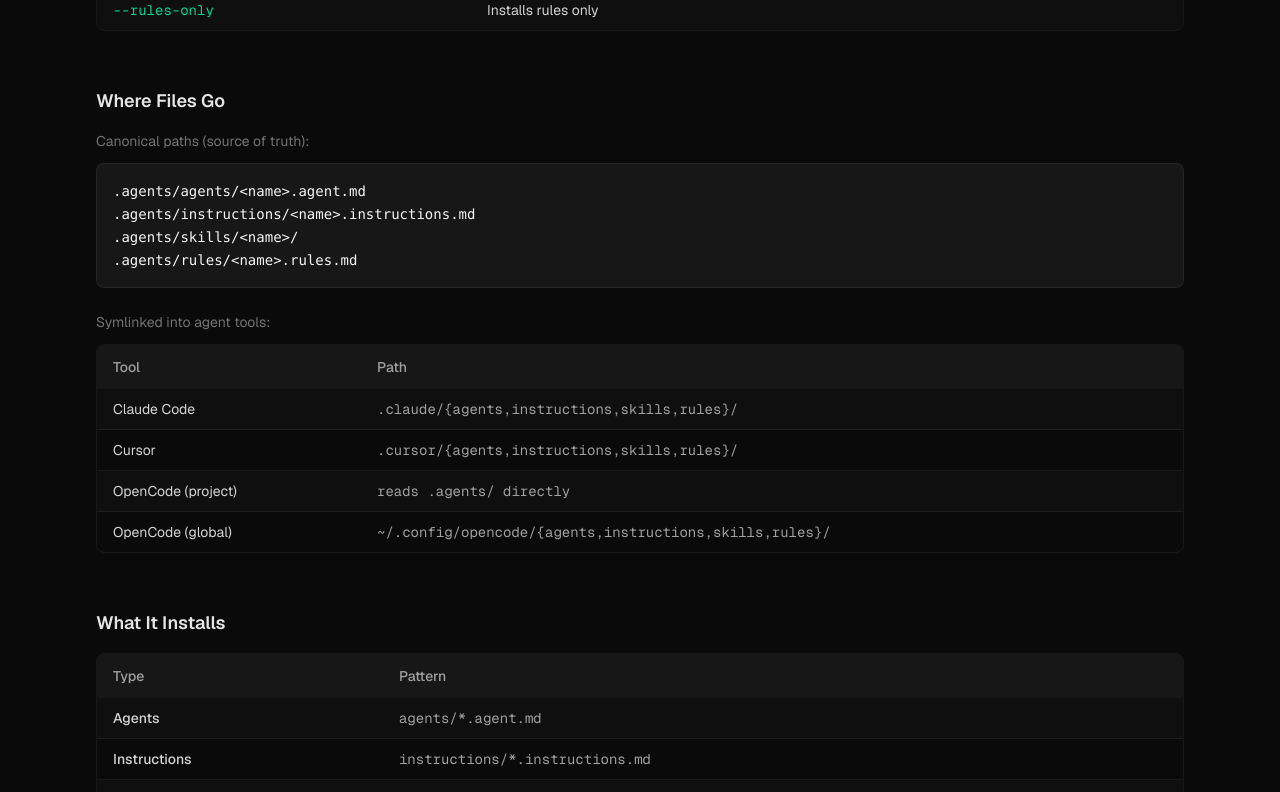
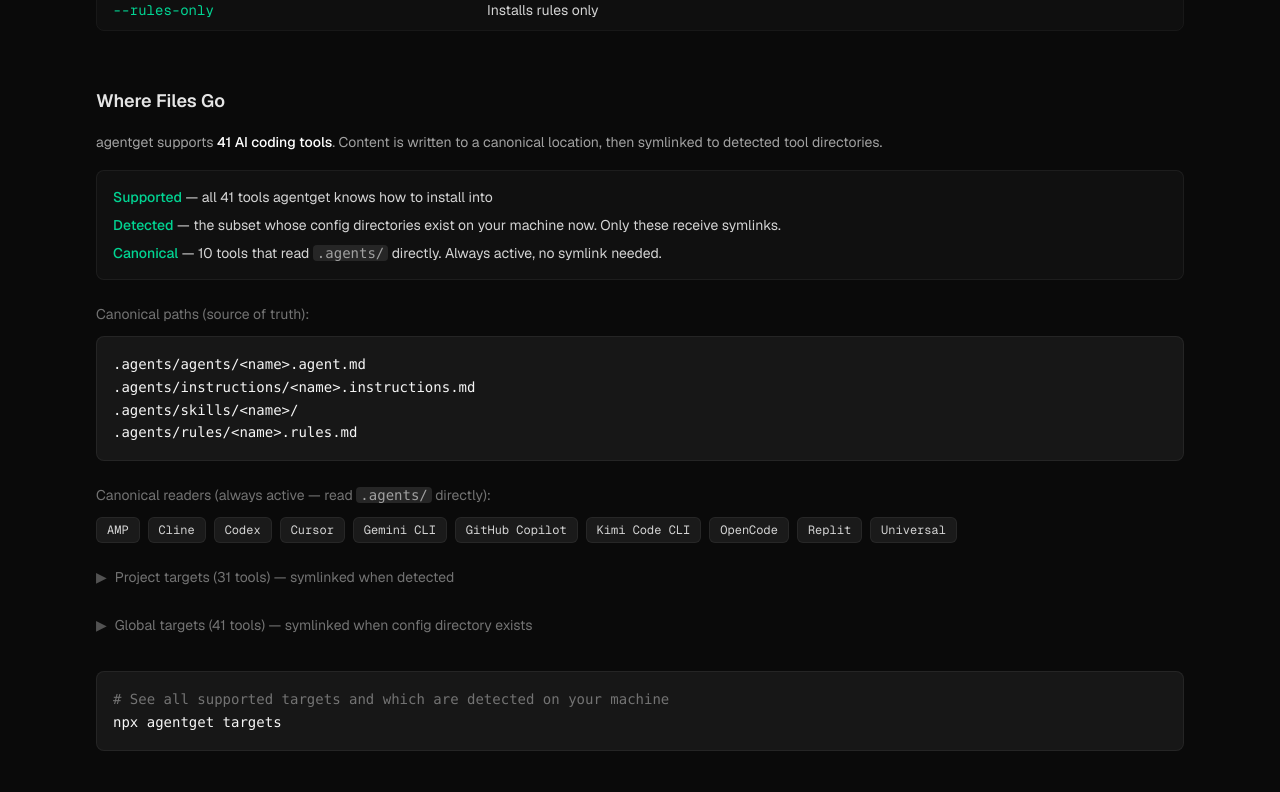
Before and after one commit to joeyism/agentget, a Next.js app in the folder website/: page / in a window 1280 px wide. Shown: the part 6000-6792 px from the top of the page. Built offline with nearby package versions, Linux system fonts and the light colour scheme.

Commit message:
docs(targets): document supported and detected targets

```diff
--- a/website/components/DocsSection.tsx
+++ b/website/components/DocsSection.tsx
@@ -126,6 +126,27 @@ export function DocsSection() {
             Where Files Go
           </h3>
 
+          <p className="text-sm text-neutral-400 mb-4 leading-relaxed">
+            agentget supports <span className="text-white font-medium">41 AI coding tools</span>.
+            Content is written to a canonical location, then symlinked to detected tool directories.
+          </p>
+
+          {/* Supported vs Detected explanation */}
+          <div className="bg-neutral-900/50 border border-white/[0.06] rounded-lg p-4 mb-6 space-y-2">
+            <p className="text-sm text-neutral-300">
+              <span className="text-emerald-400 font-medium">Supported</span>{" "}
+              — all 41 tools agentget knows how to install into
+            </p>
+            <p className="text-sm text-neutral-300">
+              <span className="text-emerald-400 font-medium">Detected</span>{" "}
+              — the subset whose config directories exist on your machine now. Only these receive symlinks.
+            </p>
+            <p className="text-sm text-neutral-300">
+              <span className="text-emerald-400 font-medium">Canonical</span>{" "}
+              — 10 tools that read <code className="text-neutral-400 bg-neutral-800 px-1 rounded">.agents/</code> directly. Always active, no symlink needed.
+            </p>
+          </div>
+
           <p className="text-sm text-neutral-500 mb-3">
             Canonical paths (source of truth):
           </p>
@@ -138,10 +159,31 @@ export function DocsSection() {
             </code>
           </pre>
 
+          {/* Canonical readers */}
           <p className="text-sm text-neutral-500 mb-3">
-            Symlinked into agent tools:
+            Canonical readers (always active — read <code className="text-neutral-400 bg-neutral-800 px-1 rounded">.agents/</code> directly):
           </p>
-          <div className="overflow-x-auto rounded-lg border border-white/[0.06]">
+          <div className="flex flex-wrap gap-2 mb-6">
+            {[
+              "AMP", "Cline", "Codex", "Cursor", "Gemini CLI",
+              "GitHub Copilot", "Kimi Code CLI", "OpenCode", "Replit", "Universal",
+            ].map((name) => (
+              <span
+                key={name}
+                className="inline-block px-2.5 py-1 text-xs font-mono text-neutral-300 bg-neutral-800/60 border border-white/[0.06] rounded-md"
+              >
+                {name}
+              </span>
+            ))}
+          </div>
+
+          {/* Project targets (collapsible) */}
+          <details className="group mb-4">
+            <summary className="text-sm text-neutral-500 cursor-pointer hover:text-neutral-300 transition-colors mb-3 list-none flex items-center gap-2">
+              <span className="text-neutral-600 group-open:rotate-90 transition-transform inline-block">&#9654;</span>
+              Project targets (31 tools) — symlinked when detected
+            </summary>
+            <div className="overflow-x-auto rounded-lg border border-white/[0.06] mt-2">
               <table className="w-full text-sm">
                 <thead>
                   <tr className="bg-neutral-900 text-left">
@@ -154,28 +196,49 @@ export function DocsSection() {
                   </tr>
                 </thead>
                 <tbody className="divide-y divide-white/[0.06]">
-                {[
-                  [
-                    "Claude Code",
-                    ".claude/{agents,instructions,skills,rules}/",
-                  ],
-                  ["Cursor", ".cursor/{agents,instructions,skills,rules}/"],
-                  ["OpenCode (project)", "reads .agents/ directly"],
-                  [
-                    "OpenCode (global)",
-                    "~/.config/opencode/{agents,instructions,skills,rules}/",
-                  ],
-                ].map(([tool, path], i) => (
+                  {([
+                    ["AdaL", ".adal/"],
+                    ["Antigravity", ".agent/"],
+                    ["Augment", ".augment/"],
+                    ["Claude Code", ".claude/"],
+                    ["CodeBuddy", ".codebuddy/"],
+                    ["Command Code", ".commandcode/"],
+                    ["Continue", ".continue/"],
+                    ["Cortex Code", ".cortex/"],
+                    ["Crush", ".crush/"],
+                    ["Droid", ".factory/"],
+                    ["Goose", ".goose/"],
+                    ["iFlow CLI", ".iflow/"],
+                    ["Junie", ".junie/"],
+                    ["Kilo Code", ".kilocode/"],
+                    ["Kiro CLI", ".kiro/"],
+                    ["Kode", ".kode/"],
+                    ["MCPJam", ".mcpjam/"],
+                    ["Mistral Vibe", ".vibe/"],
+                    ["Mux", ".mux/"],
+                    ["Neovate", ".neovate/"],
+                    ["OpenClaw", "* (marker-gated)"],
+                    ["OpenHands", ".openhands/"],
+                    ["Pi", ".pi/"],
+                    ["Pochi", ".pochi/"],
+                    ["Qoder", ".qoder/"],
+                    ["Qwen Code", ".qwen/"],
+                    ["Roo Code", ".roo/"],
+                    ["Trae", ".trae/"],
+                    ["Trae CN", ".trae/"],
+                    ["Windsurf", ".windsurf/"],
+                    ["Zencoder", ".zencoder/"],
+                  ] as const).map(([tool, path], i) => (
                     <tr
                       key={tool}
                       className={
                         `${i % 2 === 0 ? "bg-white/[0.02]" : ""} hover:bg-white/[0.04] transition-colors`
                       }
                     >
-                    <td className="px-4 py-2.5 text-neutral-300 whitespace-nowrap">
+                      <td className="px-4 py-2 text-neutral-300 whitespace-nowrap">
                         {tool}
                       </td>
-                    <td className="px-4 py-2.5 font-mono text-neutral-400">
+                      <td className="px-4 py-2 font-mono text-neutral-400">
                         {path}
                       </td>
                     </tr>
@@ -183,6 +246,96 @@ export function DocsSection() {
                 </tbody>
               </table>
             </div>
+          </details>
+
+          {/* Global targets (collapsible) */}
+          <details className="group mb-6">
+            <summary className="text-sm text-neutral-500 cursor-pointer hover:text-neutral-300 transition-colors mb-3 list-none flex items-center gap-2">
+              <span className="text-neutral-600 group-open:rotate-90 transition-transform inline-block">&#9654;</span>
+              Global targets (41 tools) — symlinked when config directory exists
+            </summary>
+            <p className="text-xs text-neutral-600 mb-2 mt-2">
+              Only created when the tool&apos;s home directory exists or an env var points to it.
+            </p>
+            <div className="overflow-x-auto rounded-lg border border-white/[0.06] mt-2">
+              <table className="w-full text-sm">
+                <thead>
+                  <tr className="bg-neutral-900 text-left">
+                    <th className="px-4 py-3 font-medium text-neutral-400">
+                      Tool
+                    </th>
+                    <th className="px-4 py-3 font-medium text-neutral-400">
+                      Global path
+                    </th>
+                  </tr>
+                </thead>
+                <tbody className="divide-y divide-white/[0.06]">
+                  {([
+                    ["AdaL", "~/.adal/"],
+                    ["AMP / Kimi Code CLI / Replit / Universal", "~/.config/agents/"],
+                    ["Antigravity", "~/.gemini/antigravity/"],
+                    ["Augment", "~/.augment/"],
+                    ["Claude Code", "${CLAUDE_CONFIG_DIR:-~/.claude}/"],
+                    ["Cline", "~/.agents/"],
+                    ["CodeBuddy", "~/.codebuddy/"],
+                    ["Codex", "${CODEX_HOME:-~/.codex}/"],
+                    ["Command Code", "~/.commandcode/"],
+                    ["Continue", "~/.continue/"],
+                    ["Cortex Code", "~/.snowflake/cortex/"],
+                    ["Crush", "~/.config/crush/"],
+                    ["Cursor", "~/.cursor/"],
+                    ["Droid", "~/.factory/"],
+                    ["Gemini CLI", "~/.gemini/"],
+                    ["GitHub Copilot", "~/.copilot/"],
+                    ["Goose", "~/.config/goose/"],
+                    ["iFlow CLI", "~/.iflow/"],
+                    ["Junie", "~/.junie/"],
+                    ["Kilo Code", "~/.kilocode/"],
+                    ["Kiro CLI", "~/.kiro/"],
+                    ["Kode", "~/.kode/"],
+                    ["MCPJam", "~/.mcpjam/"],
+                    ["Mistral Vibe", "~/.vibe/"],
+                    ["Mux", "~/.mux/"],
+                    ["Neovate", "~/.neovate/"],
+                    ["OpenClaw", "~/.openclaw/"],
+                    ["OpenCode", "~/.config/opencode/"],
+                    ["OpenHands", "~/.openhands/"],
+                    ["Pi", "~/.pi/agent/"],
+                    ["Pochi", "~/.pochi/"],
+                    ["Qoder", "~/.qoder/"],
+                    ["Qwen Code", "~/.qwen/"],
+                    ["Roo Code", "~/.roo/"],
+                    ["Trae", "~/.trae/"],
+                    ["Trae CN", "~/.trae-cn/"],
+                    ["Windsurf", "~/.codeium/windsurf/"],
+                    ["Zencoder", "~/.zencoder/"],
+                  ] as const).map(([tool, path], i) => (
+                    <tr
+                      key={tool}
+                      className={
+                        `${i % 2 === 0 ? "bg-white/[0.02]" : ""} hover:bg-white/[0.04] transition-colors`
+                      }
+                    >
+                      <td className="px-4 py-2 text-neutral-300 whitespace-nowrap">
+                        {tool}
+                      </td>
+                      <td className="px-4 py-2 font-mono text-neutral-400">
+                        {path}
+                      </td>
+                    </tr>
+                  ))}
+                </tbody>
+              </table>
+            </div>
+          </details>
+
+          {/* CLI hint */}
+          <pre className="bg-neutral-900 border border-white/[0.06] text-neutral-100 rounded-lg p-4 overflow-x-auto font-mono text-sm leading-relaxed">
+            <code>
+              <span className="text-neutral-500"># See all supported targets and which are detected on your machine</span>
+              {"\n"}npx agentget targets
+            </code>
+          </pre>
         </div>
 
         {/* ── What It Installs ── */}
```
Also changed, not shown: 1 other file (tests, documents, lock files or other folders). Lines whose indentation alone changed are shown as unchanged.
